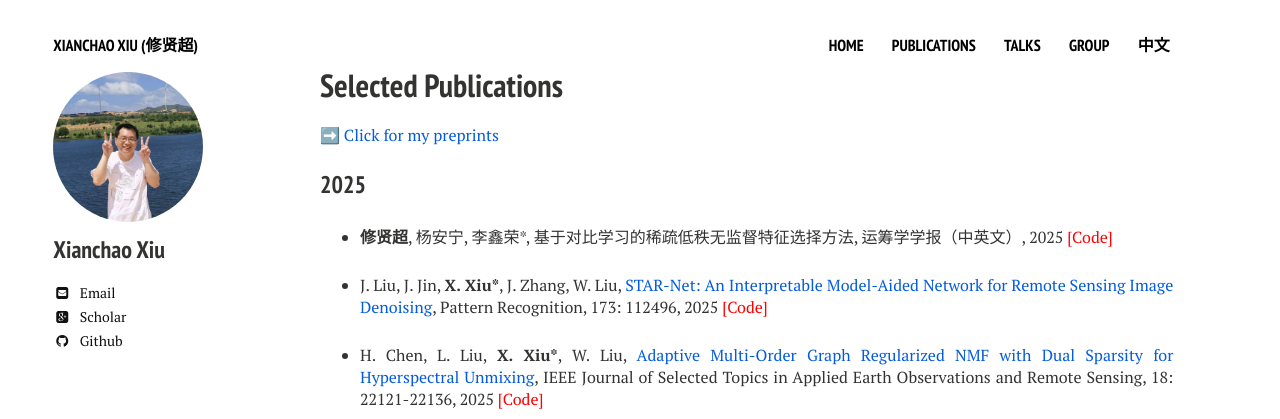
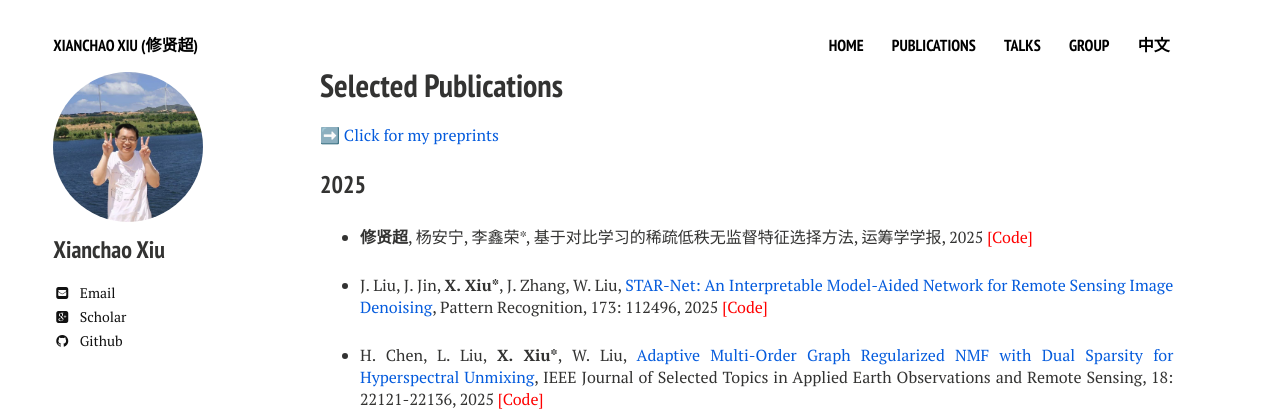
Before and after one commit to xianchaoxiu/xianchaoxiu.github.io, a Jekyll site: the page built from publications/index.md, in a window 1280 px wide. Shown: the top 419 px of the page. Built offline with Jekyll 4.4.1, drawn with Linux system fonts in a browser that asks for light colours; nearby versions of some CDN libraries.

Commit message:
Update index.md

```diff
--- a/publications/index.md
+++ b/publications/index.md
@@ -13,7 +13,7 @@ share: false
 
 ### 2025
 
-* <b>修贤超</b>, 杨安宁, 李鑫荣*, 基于对比学习的稀疏低秩无监督特征选择方法, 运筹学学报（中英文）, 2025 <a href="https://github.com/xianchaoxiu/DSCOFS-CL" class="textlink" target="_blank" style="color: red;">[Code]</a>
+* <b>修贤超</b>, 杨安宁, 李鑫荣*, 基于对比学习的稀疏低秩无监督特征选择方法, 运筹学学报, 2025 <a href="https://github.com/xianchaoxiu/DSCOFS-CL" class="textlink" target="_blank" style="color: red;">[Code]</a>
 
 * J. Liu, J. Jin, <b>X. Xiu*</b>, J. Zhang, W. Liu, <a href="https://doi.org/10.1016/j.patcog.2025.112496" class="textlink" target="_blank">STAR-Net: An Interpretable Model-Aided Network for Remote Sensing Image Denoising</a>, Pattern Recognition, 173: 112496, 2025 <a href="https://github.com/xianchaoxiu/STAR-Net" class="textlink" target="_blank" style="color: red;">[Code]</a>
 
```
